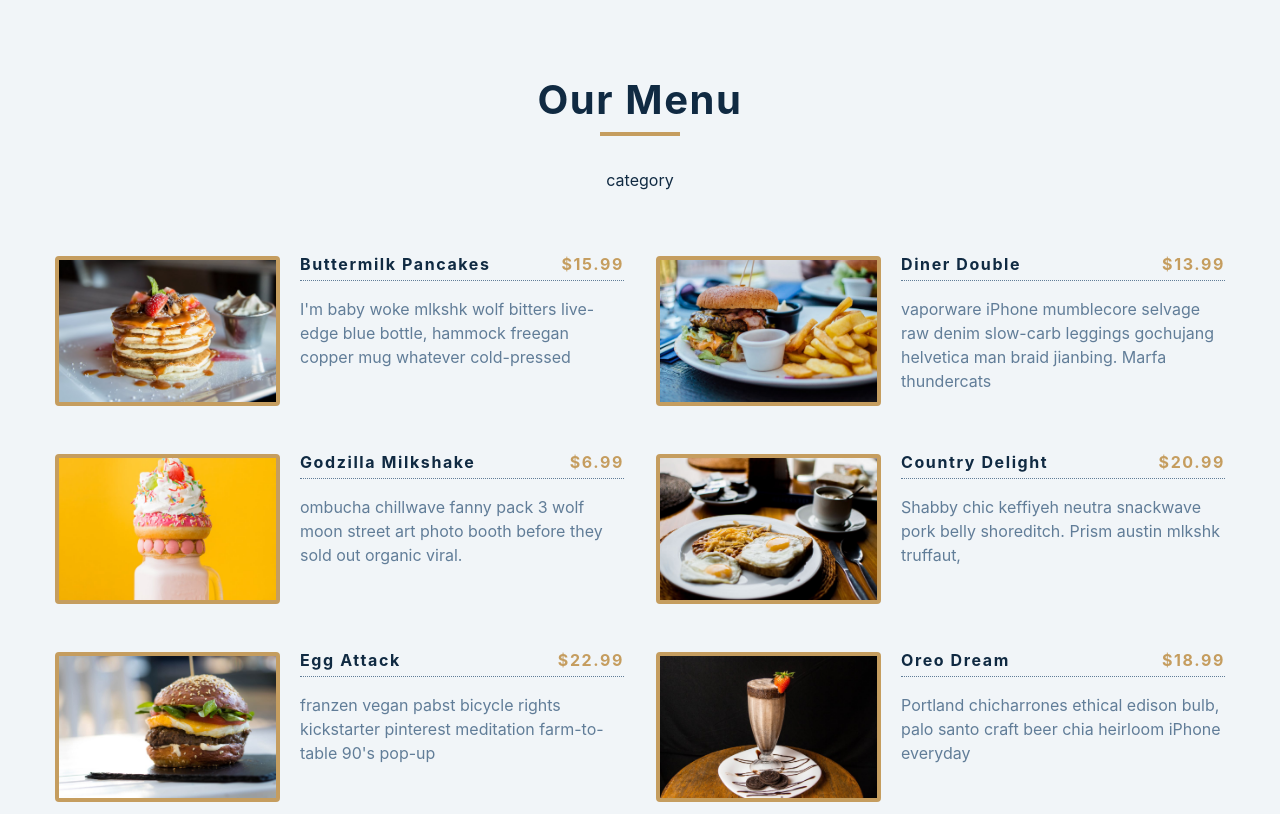
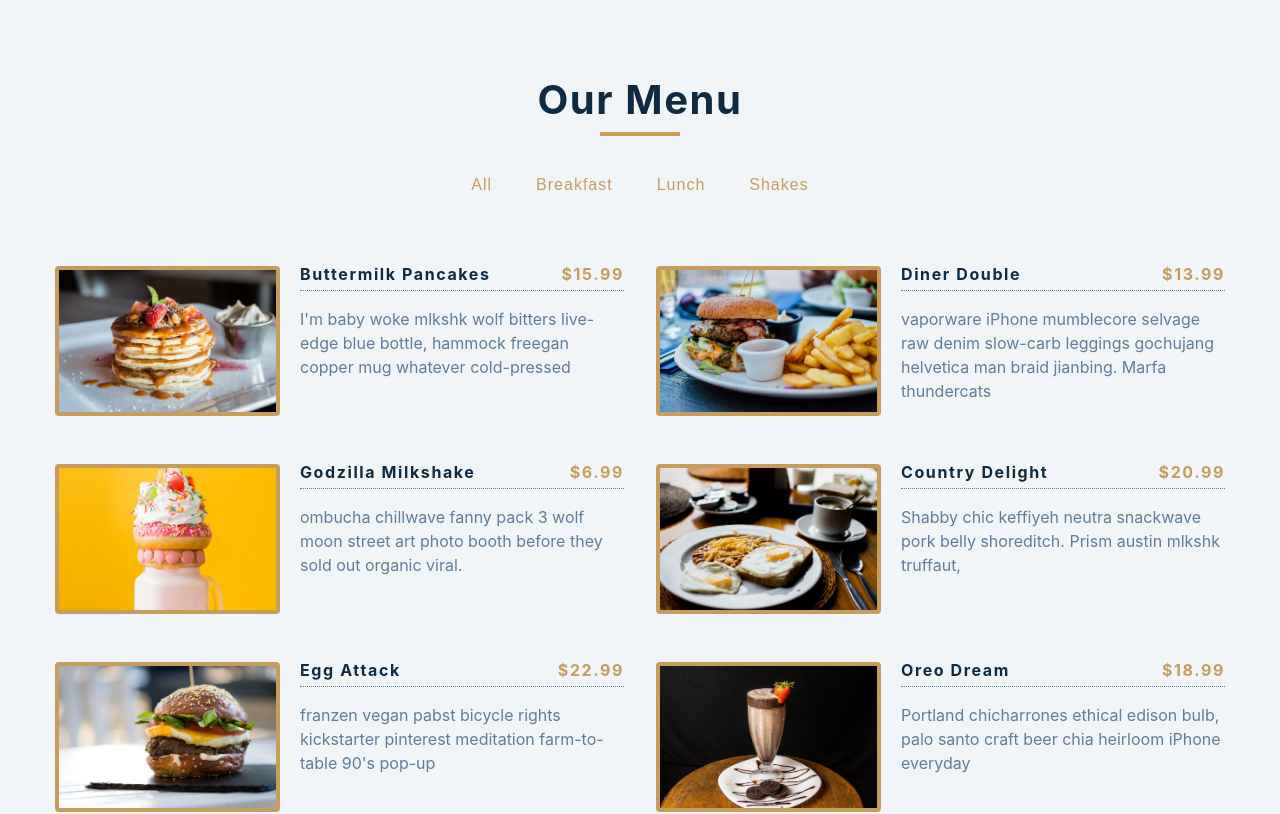
Before and after one commit to shokouhSkr/React-Projects, a React (Create React App) app: page / in a window 1280 px wide. Shown: the top 814 px of the page. Built offline with nearby package versions, Linux system fonts and the light colour scheme.

Commit message:
added filter-items btn - completed

```diff
--- a/src/App.js
+++ b/src/App.js
@@ -6,6 +6,19 @@ import items from "./data";
 function App() {
   const [menuItems, setMenuItems] = useState(items);
 
+  const filterItemsHandler = (category) => {
+    if (category === "all") {
+      setMenuItems(items);
+      return;
+    }
+
+    const newItems = items.filter((item) => item.category === category);
+    setMenuItems(newItems);
+  };
+
+  // Uniqe categories
+  const allCategories = ["all", ...new Set(items.map((item) => item.category))];
+
   return (
     <main className="container">
       <section className="menu section">
@@ -13,7 +26,7 @@ function App() {
           <h2>Our menu</h2>
           <div className="underline"></div>
         </div>
-        <Categories />
+        <Categories onFilterItems={filterItemsHandler} categories={allCategories} />
         <Menu items={menuItems} />
       </section>
     </main>
--- a/src/Categories.js
+++ b/src/Categories.js
@@ -1,7 +1,20 @@
 import React from "react";
 
-const Categories = () => {
-  return <div className="btn-container">category</div>;
+const Categories = ({ onFilterItems, categories }) => {
+  return (
+    <div className="btn-container">
+      {categories.map((category, index) => (
+        <button
+          key={index}
+          type="button"
+          className="filter-btn"
+          onClick={() => onFilterItems(category)}
+        >
+          {category}
+        </button>
+      ))}
+    </div>
+  );
 };
 
 export default Categories;
```
Also changed, not shown: src/data.js (+27 -27 lines).
